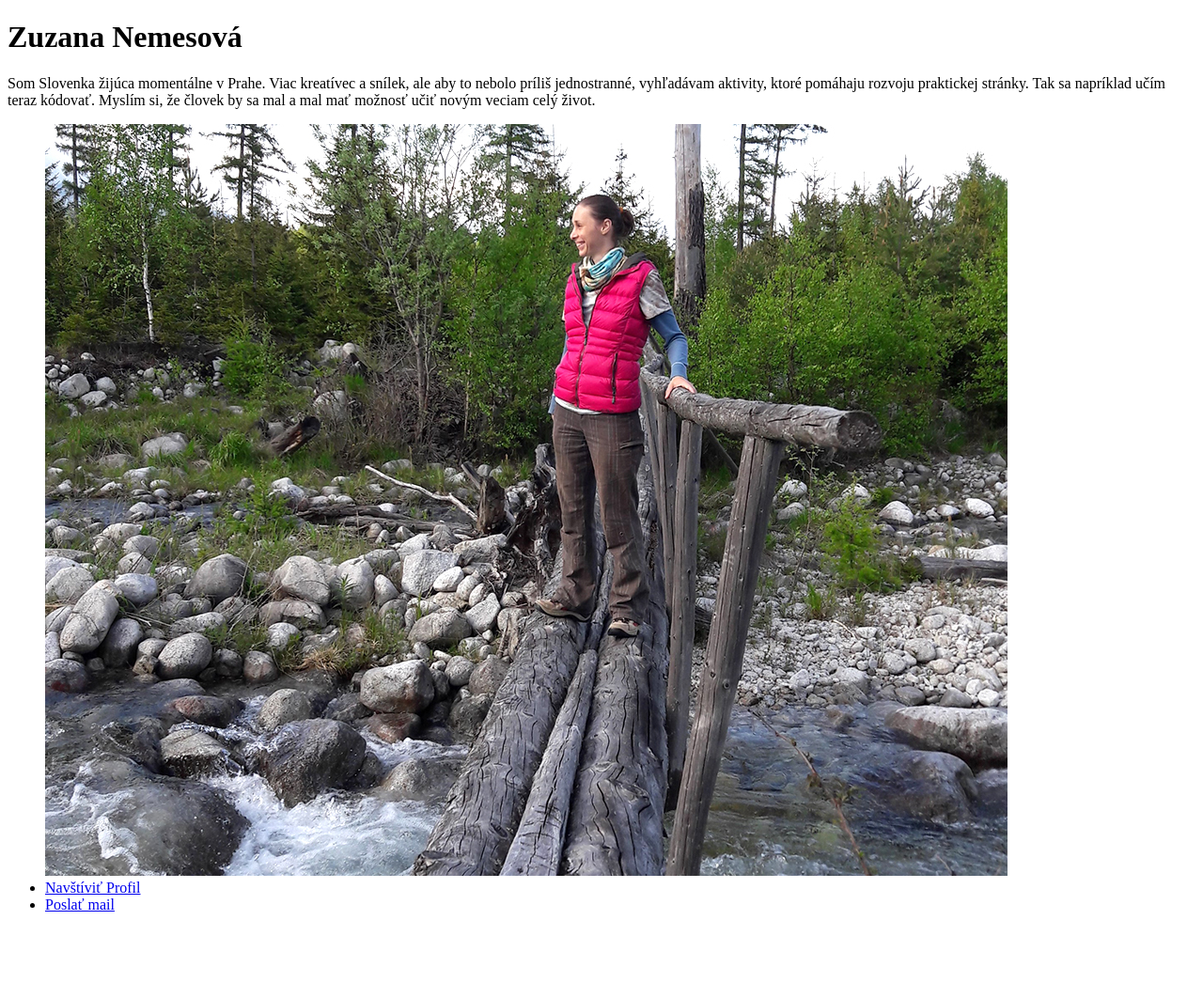
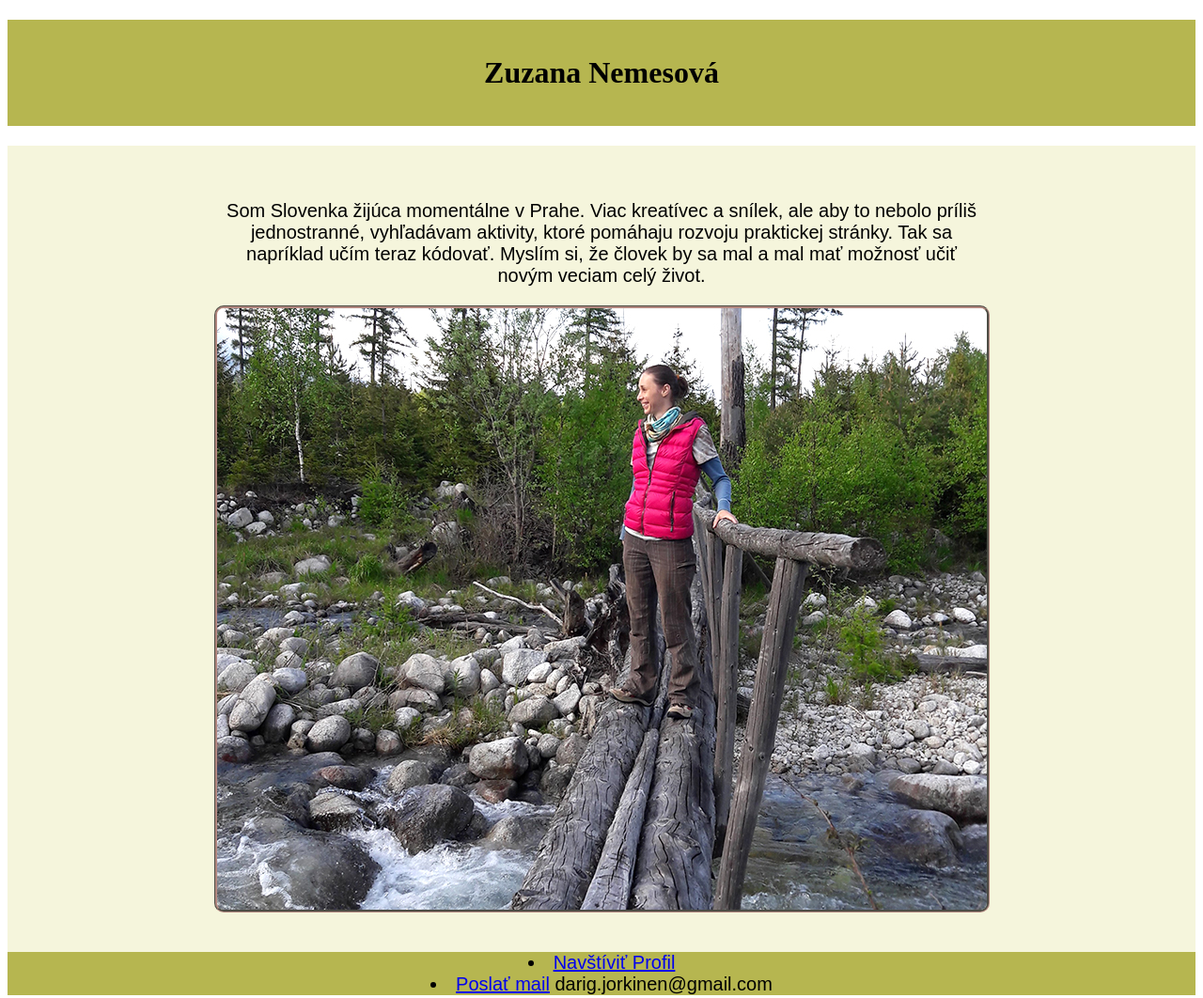
Before and after one commit to tvorimweb-2021-praha-jaro/du-01-vizitka-Zuzike, a plain HTML site: page index.html in a window 1280 px wide. Shown: the whole page at 94% size. Before the commit the page ends 988 px from the top, so only its background shows below. Drawn offline with Linux system fonts and the light colour scheme.

Commit message:
task two

```diff
--- a/index.html
+++ b/index.html
@@ -26,24 +26,27 @@ Tip: Webdesign In 4 Minutes https://jgthms.com/web-design-in-4-minutes/
     <link rel="stylesheet" href="style.css">
 
 </head>
+
 <body>
 <h1>Zuzana Nemesová</h1>
+
+<header>
 <p>Som Slovenka žijúca momentálne v Prahe. Viac kreatívec a snílek, ale aby to nebolo príliš jednostranné, vyhľadávam aktivity,
  ktoré pomáhaju rozvoju praktickej stránky. Tak sa napríklad učím teraz kódovať. Myslím si, že človek by sa mal a mal mať možnosť učiť
  novým veciam celý život.</p>
 
- <nav>
-    <ul>
-      <img src= "20170521_172632W.jpg"  alt="Zuzlikyn">
+ <img src= "pexels-miles.jpg"  alt="Zuzlikyn">
 
+</header>
+
+  <section class= "zarazky">
       <li>
         <a href="https://www.facebook.com/ZuzlikynDohn/">Navštíviť Profil</a>
       </li>
 
-      <li><a href="mailto:darig.jorkinen@gmail.com">Poslať mail</a>
+      <li><a href="mailto:darig.jorkinen@gmail.com">Poslať mail</a> darig.jorkinen@gmail.com
       </li>
-    </ul>
-  </nav>
+  </section>
 
 </body>
 </html>
--- a/style.css
+++ b/style.css
@@ -0,0 +1,32 @@
+h1{
+    padding: 1cm;
+       }
+
+    .zarazky, p{
+      font-family: sans-serif;
+      font-size: 20px
+       }
+
+    p{
+     width: 800px;
+     margin-left: auto;
+     margin-right: auto
+    }
+
+    header{
+      padding-bottom: 1cm;
+      padding-top: 1cm;
+      background-color: beige;
+    }
+    h1, header,.zarazky,div{ text-align: center;
+    }
+
+    h1,.zarazky{
+      background-color: rgb(182, 182, 80);
+    }
+
+    img{
+      border-color: rgba(63, 37, 37, 0.686);
+      border-style: groove;
+      border-radius: 10px;
+    }
```
